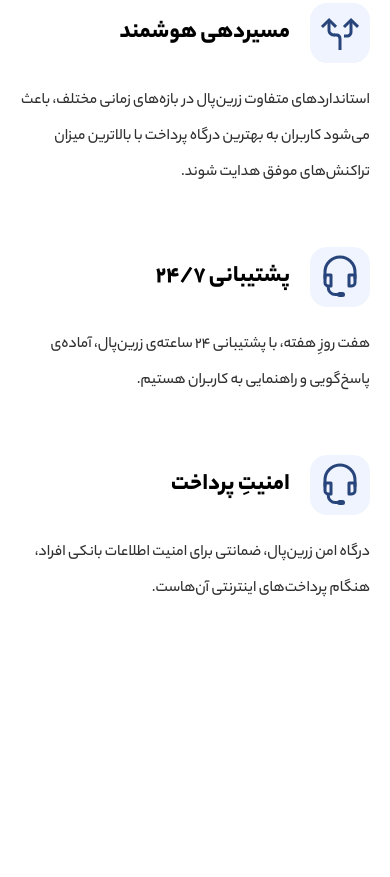
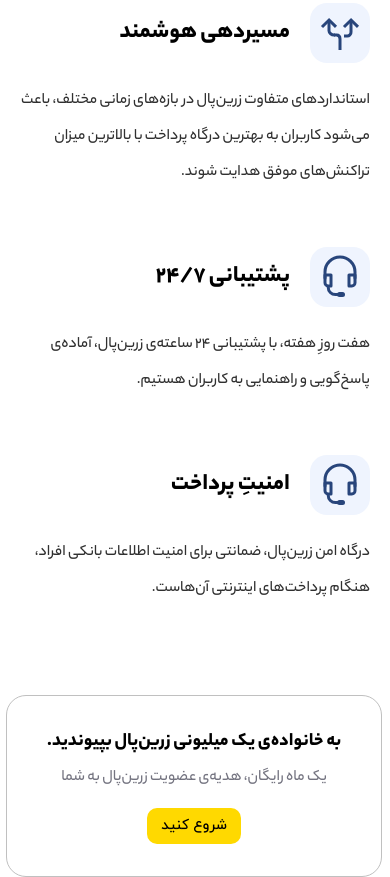
Before and after one commit to MagidAsh/Zarinpal-HTML-CSS-JS, a plain HTML site: page index.html in a window 390 px wide. Shown: the part 4361-5238 px from the top of the page. Before the commit the page ends 5056 px from the top, so only its background shows below. Drawn offline with Linux system fonts and the light colour scheme.

Commit message:
Making the start box of the website and making it responsive

```diff
--- a/index.html
+++ b/index.html
@@ -310,6 +310,11 @@
         </div>
       </div>
     </article>
+    <div class="start-box">
+      <h4>به خانواده‌ی یک میلیونی زرین‌پال بپیوندید.</h4>
+      <p>یک ماه رایگان، هدیه‌ی عضویت زرین‌پال به شما</p>
+      <a href="#">شروع کنید</a>
+    </div>
 
     <script src="./js/script.js"></script>
   </body>
--- a/styles/style.css
+++ b/styles/style.css
@@ -11,7 +11,7 @@
   font-family: "iranyekanwebregular", Arial, Helvetica, sans-serif;
 }
 
-/* Scrollbar style */
+/* Scrollbar styling */
 
 ::-webkit-scrollbar {
   width: 8px;
@@ -515,6 +515,46 @@
   line-height: 36px;
 }
 
+/* Start-box styling  */
+
+.start-box {
+  width: 1170px;
+  height: 220px;
+  margin: auto;
+  margin-top: 50px;
+  border: 1px solid silver;
+  border-radius: 20px;
+  display: flex;
+  flex-direction: column;
+  align-items: center;
+  justify-content: center;
+}
+
+.start-box h4 {
+  font-family: "YekanBakhHeavy";
+  font-size: 1.7rem;
+}
+
+.start-box p {
+  font-family: "YekanBakhMedium";
+  font-size: 1.4rem;
+  color: #747480;
+  margin-top: 8px;
+}
+
+.start-box a {
+  text-decoration: none;
+  font-family: "iranyekanwebmedium";
+  font-size: 0.9rem;
+  height: 28px;
+  line-height: 28px;
+  padding: 4px 14px;
+  background-color: #ffd900;
+  color: #000;
+  border-radius: 10px;
+  margin-top: 17px;
+}
+
 /* Making animations */
 
 @keyframes fadeInDown {
@@ -594,6 +634,9 @@
   .items .item {
     padding: 18px 0 20px 50px;
   }
+  .start-box {
+    width: 940px;
+  }
 }
 
 @media (max-width: 990px) {
@@ -672,6 +715,10 @@
   .definition {
     width: auto;
   }
+  .start-box {
+    margin: 80px 38px;
+    width: calc(100% - 76px);
+  }
 }
 
 @media (max-width: 768px) {
@@ -732,9 +779,10 @@
   .items .item {
     padding: 18px 0 20px 20px;
   }
-  /* .definition p {
-    text-align: center;
-  } */
+  .start-box {
+    margin: 0 8px;
+    width: calc(100% - 16px);
+  }
 }
 
 @media (max-width: 575px) {
@@ -771,4 +819,13 @@
   .items .item {
     padding: 18px 0;
   }
+  .start-box {
+    height: 180px;
+  }
+  .start-box h4 {
+    font-size: 1.2rem;
+  }
+  .start-box p {
+    font-size: 1rem;
+  }
 }
```
